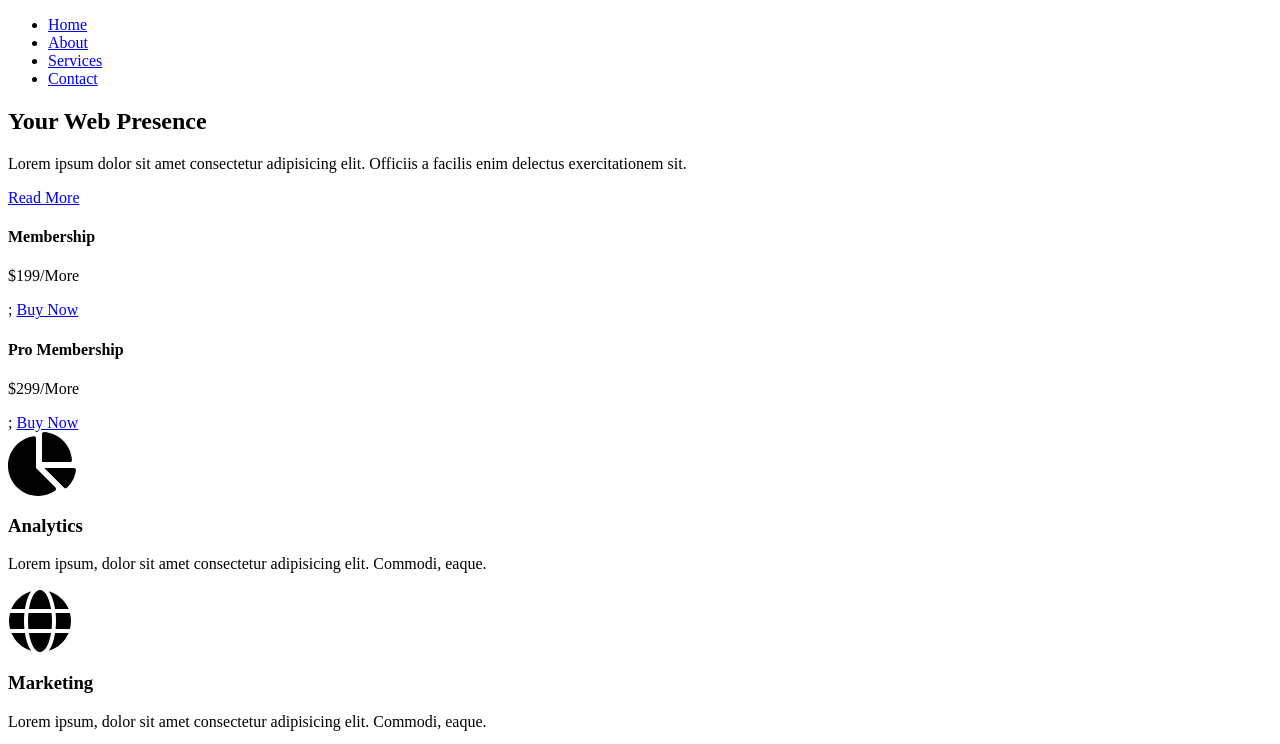
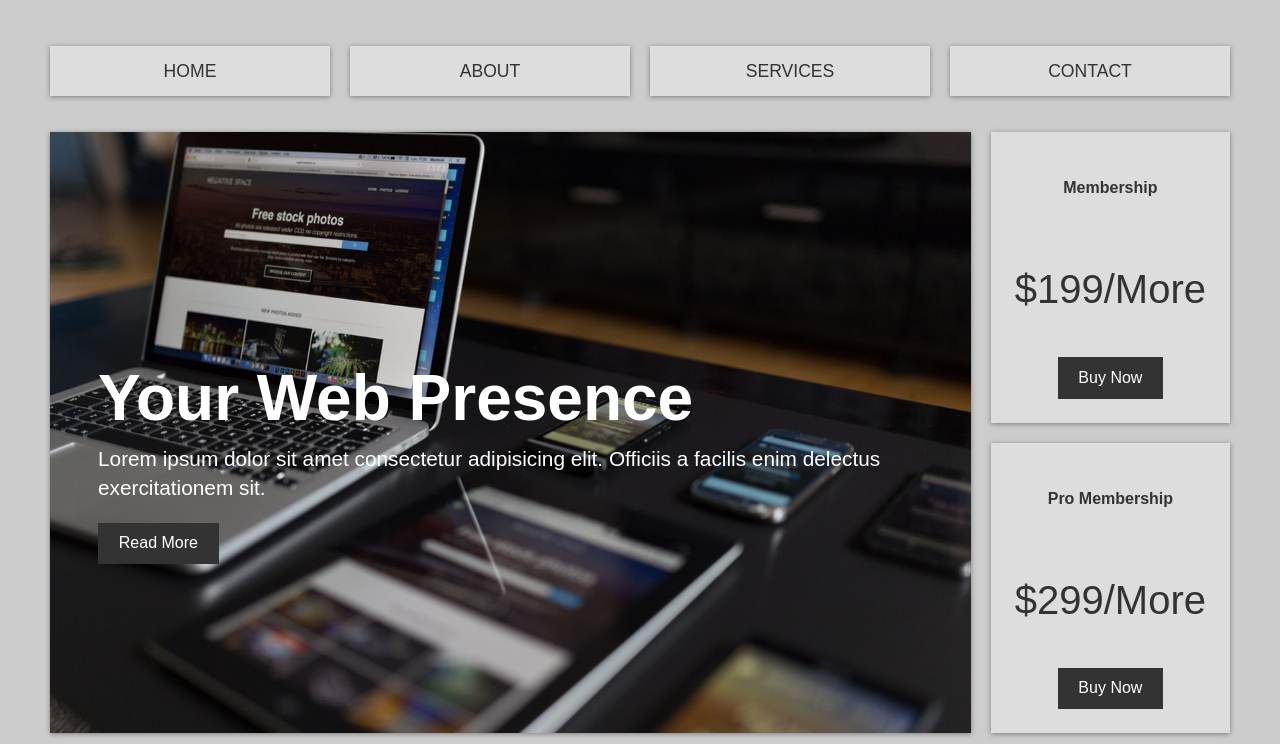
Before and after one commit to kaurnavjeet/grid-scratch, a plain HTML site: page index.html in a window 1280 px wide. Shown: the top 744 px of the page. Drawn offline with Linux system fonts and the light colour scheme.

Commit message:
Grid Scratch: complete

```diff
--- a/style.css
+++ b/style.css
@@ -1 +1,210 @@
 /* CSS Variables */
+:root {
+  --primary: #ddd;
+  --dark: #333;
+  --light: #fff;
+  --shadow: 0 1px 5px rgba(104, 104, 104, 0.8);
+}
+
+html {
+  box-sizing: border-box;
+  font-family: Arial, Helvetica, sans-serif;
+  color: var(--dark);
+}
+
+body {
+  background: #ccc;
+  margin: 30px 50px;
+  line-height: 1.4;
+}
+
+.btn {
+  background: var(--dark);
+  color: var(--light);
+  padding: 0.6rem 1.3rem;
+  text-decoration: none;
+  border: 0;
+}
+
+img {
+  max-width: 100%;
+}
+
+.wrapper {
+  display: grid;
+  grid-gap: 20px;
+}
+
+/* Navigation */
+.main-nav ul {
+  display: grid;
+  grid-gap: 20px;
+  padding: 0;
+  list-style: none;
+  grid-template-columns: repeat(4, 1fr);
+}
+
+.main-nav a {
+  background: var(--primary);
+  display: block;
+  text-decoration: none;
+  padding: 0.8rem;
+  text-align: center;
+  color: var(--dark);
+  text-transform: uppercase;
+  font-size: 1.1rem;
+  box-shadow: var(--shadow);
+}
+
+.main-nav a:hover {
+  background: var(--dark);
+  color: var(--light);
+}
+
+/* Top Container */
+
+.top-container {
+  display: grid;
+  grid-gap: 20px;
+  grid-template-areas:
+    "showcase showcase top-box-a"
+    "showcase showcase top-box-b";
+}
+
+/* Showcase */
+
+.showcase {
+  grid-area: showcase;
+  min-height: 400px;
+  background: url("./web.jpg");
+  background-size: cover;
+  background-repeat: no=repeat;
+  background-position: center;
+  padding: 3rem;
+  display: flex;
+  flex-direction: column;
+  align-items: start;
+  justify-content: center;
+  box-shadow: var(--shadow);
+}
+
+.showcase h1 {
+  font-size: 4rem;
+  margin-bottom: 0;
+  color: var(--light);
+}
+
+.showcase p {
+  font-size: 1.3rem;
+  margin-top: 0;
+  color: var(--light);
+}
+
+/* Top Box */
+
+.top-box {
+  background: var(--primary);
+  display: grid;
+  align-items: center;
+  justify-items: center;
+  box-shadow: var(--shadow);
+  padding: 1.5rem;
+}
+
+.top-box .price {
+  font-size: 2.5rem;
+}
+
+.top-box-a {
+  grid-area: top-box-a;
+}
+
+.top-box-b {
+  grid-area: top-box-b;
+}
+
+/* Boxes */
+
+.boxes {
+  display: grid;
+  grid-gap: 20px;
+  grid-template-columns: repeat(auto-fit, minmax(200px, 1fr));
+}
+
+.box {
+  background: var(--primary);
+  text-align: center;
+  padding: 1.5rem 2rem;
+  box-shadow: var(--shadow);
+}
+
+/* Info */
+
+.info {
+  background: var(--primary);
+  box-shadow: var(--shadow);
+  display: grid;
+  grid-gap: 30px;
+  grid-template-columns: repeat(2, 1fr);
+  padding: 3rem;
+}
+
+/* Portfolio */
+
+.portfolio {
+  display: grid;
+  grid-gap: 20px;
+  grid-template-columns: repeat(auto-fit, minmax(200px, 1fr));
+}
+
+.portfolio img {
+  width: 100%;
+  box-shadow: var(--shadow);
+}
+
+/* Footer */
+
+footer {
+  margin-top: 2rem;
+  background: var(--dark);
+  color: var(--light);
+  text-align: center;
+  padding: 1rem;
+}
+
+/* Media Queries */
+
+@media (max-width: 700px) {
+  .top-container {
+    grid-template-areas:
+      "showcase showcase"
+      "top-box-a top-box-b";
+  }
+
+  .showcase h1 {
+    font-size: 2.5rem;
+  }
+
+  .main-nav ul {
+    grid-template-columns: 1fr;
+  }
+
+  .info {
+    grid-template-columns: 1fr;
+  }
+
+  .info .btn {
+    display: block;
+    text-align: center;
+    margin: auto;
+  }
+}
+
+@media (max-width: 500px) {
+  .top-container {
+    grid-template-areas:
+      "showcase"
+      "top-box-a"
+      "top-box-b";
+  }
+}
```
Also changed, not shown: index.html (+2 -2 lines).
